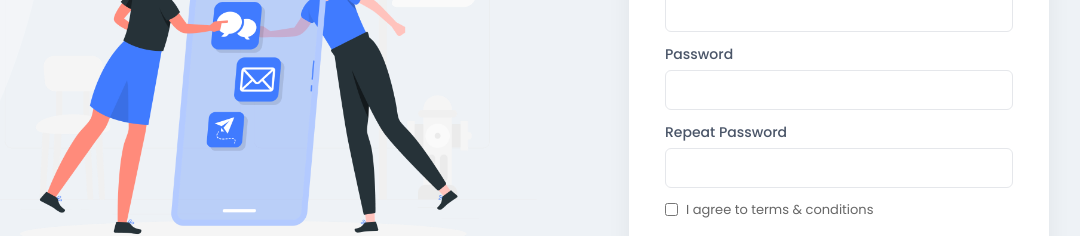
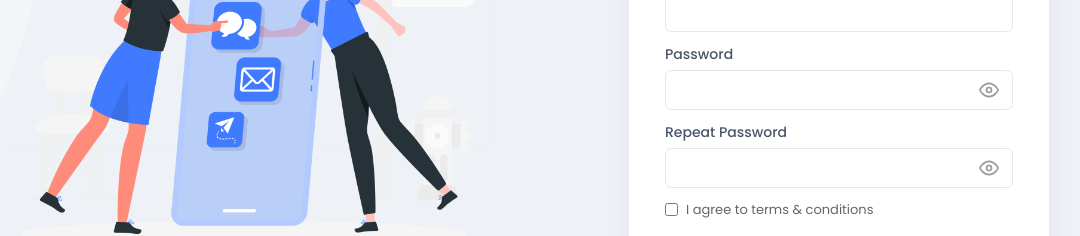
Before and after one commit to sakkib443/social_client, a Next.js app: page /register in a window 1280 px wide. Shown: the part 365-601 px from the top of the page, without its empty margins (151-1231 px from the left). Built offline with nearby package versions, Linux system fonts and the light colour scheme; no server answers.

Commit message:
feat: add password show/hide toggle on login and register pages

```diff
--- a/src/app/login/page.tsx
+++ b/src/app/login/page.tsx
@@ -21,6 +21,7 @@
   const router = useRouter();
   const { login, googleLogin, isAuthenticated, isLoading: authLoading } = useAuth();
   const [isSubmitting, setIsSubmitting] = useState(false);
+  const [showPassword, setShowPassword] = useState(false);
 
   const {
     register,
@@ -175,19 +176,44 @@
 
             <div style={{ marginBottom: 14 }}>
               <label style={{ display: 'block', fontSize: 14, fontWeight: 500, color: '#4A5568', marginBottom: 6 }}>Password</label>
+              <div style={{ position: 'relative' }}>
                 <input
-                type="password"
+                  type={showPassword ? 'text' : 'password'}
                   {...register('password')}
                   style={{
                     width: '100%',
                     height: 42,
-                  padding: '0 14px',
+                    padding: '0 42px 0 14px',
                     border: errors.password ? '1px solid #ef4444' : '1px solid #e5e7eb',
                     borderRadius: 6,
                     fontSize: 14,
                     outline: 'none',
                   }}
                 />
+                <button
+                  type="button"
+                  onClick={() => setShowPassword(!showPassword)}
+                  style={{
+                    position: 'absolute',
+                    right: 10,
+                    top: '50%',
+                    transform: 'translateY(-50%)',
+                    background: 'none',
+                    border: 'none',
+                    cursor: 'pointer',
+                    padding: 4,
+                    display: 'flex',
+                    alignItems: 'center',
+                    color: '#999',
+                  }}
+                >
+                  {showPassword ? (
+                    <svg width="20" height="20" viewBox="0 0 24 24" fill="none" stroke="currentColor" strokeWidth="2" strokeLinecap="round" strokeLinejoin="round"><path d="M17.94 17.94A10.07 10.07 0 0 1 12 20c-7 0-11-8-11-8a18.45 18.45 0 0 1 5.06-5.94M9.9 4.24A9.12 9.12 0 0 1 12 4c7 0 11 8 11 8a18.5 18.5 0 0 1-2.16 3.19m-6.72-1.07a3 3 0 1 1-4.24-4.24"/><line x1="1" y1="1" x2="23" y2="23"/></svg>
+                  ) : (
+                    <svg width="20" height="20" viewBox="0 0 24 24" fill="none" stroke="currentColor" strokeWidth="2" strokeLinecap="round" strokeLinejoin="round"><path d="M1 12s4-8 11-8 11 8 11 8-4 8-11 8-11-8-11-8z"/><circle cx="12" cy="12" r="3"/></svg>
+                  )}
+                </button>
+              </div>
               {errors.password && <p style={{ color: '#ef4444', fontSize: 12, marginTop: 4 }}>{errors.password.message}</p>}
             </div>
 
--- a/src/app/register/page.tsx
+++ b/src/app/register/page.tsx
@@ -34,6 +34,8 @@
   const router = useRouter();
   const { register: registerUser, googleLogin, isAuthenticated, isLoading: authLoading } = useAuth();
   const [isSubmitting, setIsSubmitting] = useState(false);
+  const [showPassword, setShowPassword] = useState(false);
+  const [showConfirmPassword, setShowConfirmPassword] = useState(false);
 
   const {
     register,
@@ -194,37 +196,87 @@
 
             <div style={{ marginBottom: 12 }}>
               <label style={{ display: 'block', fontSize: 14, fontWeight: 500, color: '#4A5568', marginBottom: 5 }}>Password</label>
+              <div style={{ position: 'relative' }}>
                 <input
-                type="password"
+                  type={showPassword ? 'text' : 'password'}
                   {...register('password')}
                   style={{
                     width: '100%',
                     height: 40,
-                  padding: '0 14px',
+                    padding: '0 42px 0 14px',
                     border: errors.password ? '1px solid #ef4444' : '1px solid #e5e7eb',
                     borderRadius: 6,
                     fontSize: 14,
                     outline: 'none',
                   }}
                 />
+                <button
+                  type="button"
+                  onClick={() => setShowPassword(!showPassword)}
+                  style={{
+                    position: 'absolute',
+                    right: 10,
+                    top: '50%',
+                    transform: 'translateY(-50%)',
+                    background: 'none',
+                    border: 'none',
+                    cursor: 'pointer',
+                    padding: 4,
+                    display: 'flex',
+                    alignItems: 'center',
+                    color: '#999',
+                  }}
+                >
+                  {showPassword ? (
+                    <svg width="20" height="20" viewBox="0 0 24 24" fill="none" stroke="currentColor" strokeWidth="2" strokeLinecap="round" strokeLinejoin="round"><path d="M17.94 17.94A10.07 10.07 0 0 1 12 20c-7 0-11-8-11-8a18.45 18.45 0 0 1 5.06-5.94M9.9 4.24A9.12 9.12 0 0 1 12 4c7 0 11 8 11 8a18.5 18.5 0 0 1-2.16 3.19m-6.72-1.07a3 3 0 1 1-4.24-4.24"/><line x1="1" y1="1" x2="23" y2="23"/></svg>
+                  ) : (
+                    <svg width="20" height="20" viewBox="0 0 24 24" fill="none" stroke="currentColor" strokeWidth="2" strokeLinecap="round" strokeLinejoin="round"><path d="M1 12s4-8 11-8 11 8 11 8-4 8-11 8-11-8-11-8z"/><circle cx="12" cy="12" r="3"/></svg>
+                  )}
+                </button>
+              </div>
               {errors.password && <p style={{ color: '#ef4444', fontSize: 12, marginTop: 3 }}>{errors.password.message}</p>}
             </div>
 
             <div style={{ marginBottom: 12 }}>
               <label style={{ display: 'block', fontSize: 14, fontWeight: 500, color: '#4A5568', marginBottom: 5 }}>Repeat Password</label>
+              <div style={{ position: 'relative' }}>
                 <input
-                type="password"
+                  type={showConfirmPassword ? 'text' : 'password'}
                   {...register('confirmPassword')}
                   style={{
                     width: '100%',
                     height: 40,
-                  padding: '0 14px',
+                    padding: '0 42px 0 14px',
                     border: errors.confirmPassword ? '1px solid #ef4444' : '1px solid #e5e7eb',
                     borderRadius: 6,
                     fontSize: 14,
                     outline: 'none',
                   }}
                 />
+                <button
+                  type="button"
+                  onClick={() => setShowConfirmPassword(!showConfirmPassword)}
+                  style={{
+                    position: 'absolute',
+                    right: 10,
+                    top: '50%',
+                    transform: 'translateY(-50%)',
+                    background: 'none',
+                    border: 'none',
+                    cursor: 'pointer',
+                    padding: 4,
+                    display: 'flex',
+                    alignItems: 'center',
+                    color: '#999',
+                  }}
+                >
+                  {showConfirmPassword ? (
+                    <svg width="20" height="20" viewBox="0 0 24 24" fill="none" stroke="currentColor" strokeWidth="2" strokeLinecap="round" strokeLinejoin="round"><path d="M17.94 17.94A10.07 10.07 0 0 1 12 20c-7 0-11-8-11-8a18.45 18.45 0 0 1 5.06-5.94M9.9 4.24A9.12 9.12 0 0 1 12 4c7 0 11 8 11 8a18.5 18.5 0 0 1-2.16 3.19m-6.72-1.07a3 3 0 1 1-4.24-4.24"/><line x1="1" y1="1" x2="23" y2="23"/></svg>
+                  ) : (
+                    <svg width="20" height="20" viewBox="0 0 24 24" fill="none" stroke="currentColor" strokeWidth="2" strokeLinecap="round" strokeLinejoin="round"><path d="M1 12s4-8 11-8 11 8 11 8-4 8-11 8-11-8-11-8z"/><circle cx="12" cy="12" r="3"/></svg>
+                  )}
+                </button>
+              </div>
               {errors.confirmPassword && <p style={{ color: '#ef4444', fontSize: 12, marginTop: 3 }}>{errors.confirmPassword.message}</p>}
             </div>
 
```
Lines whose indentation alone changed are shown as unchanged.
